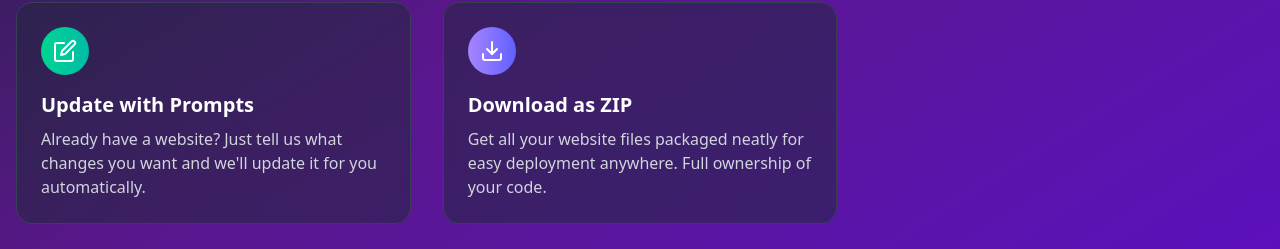
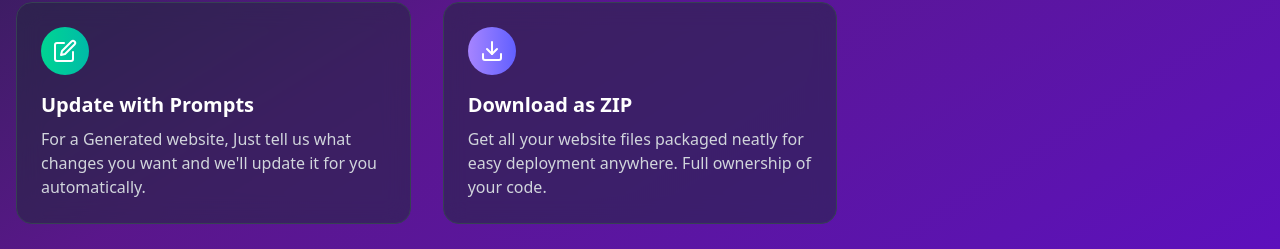
Before and after one commit to anurag-tiw-ari/AIWEBSITEBUILDER, a React (Vite) app in the folder frontendp/: page / in a window 1280 px wide. Shown: the part 1300-1549 px from the top of the page. Built offline with nearby package versions, Linux system fonts and the light colour scheme.

Commit message:
minor changes

```diff
--- a/frontendp/src/components/Features.jsx
+++ b/frontendp/src/components/Features.jsx
@@ -25,7 +25,7 @@ const Features = () => {
     {
       icon: <FiEdit size={24} />,
       title: "Update with Prompts",
-      description: "Already have a website? Just tell us what changes you want and we'll update it for you automatically.",
+      description: "For a Generated website, Just tell us what changes you want and we'll update it for you automatically.",
       gradient: "from-emerald-400 to-teal-500"
     },
     {
```
Also changed, not shown: frontendp/src/pages/FormPrompt.jsx (+3 -5 lines), frontendp/src/pages/WebsiteGenerator.jsx (+2 -4 lines).
